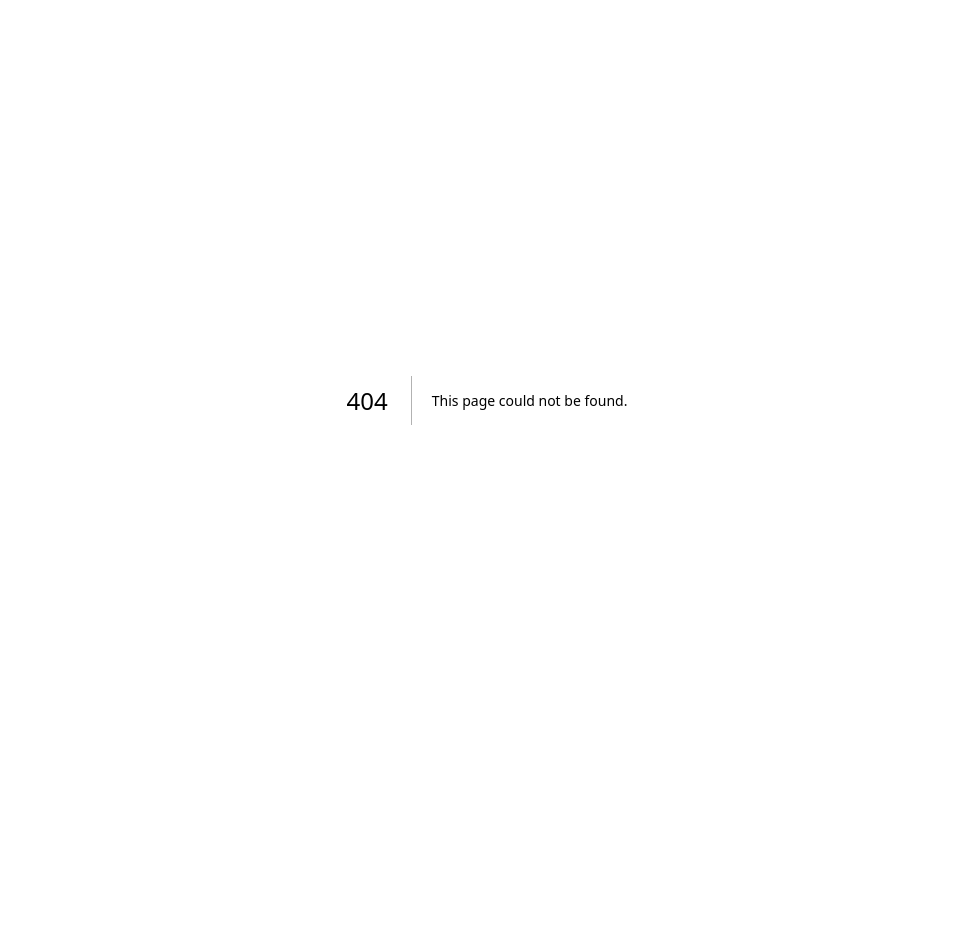
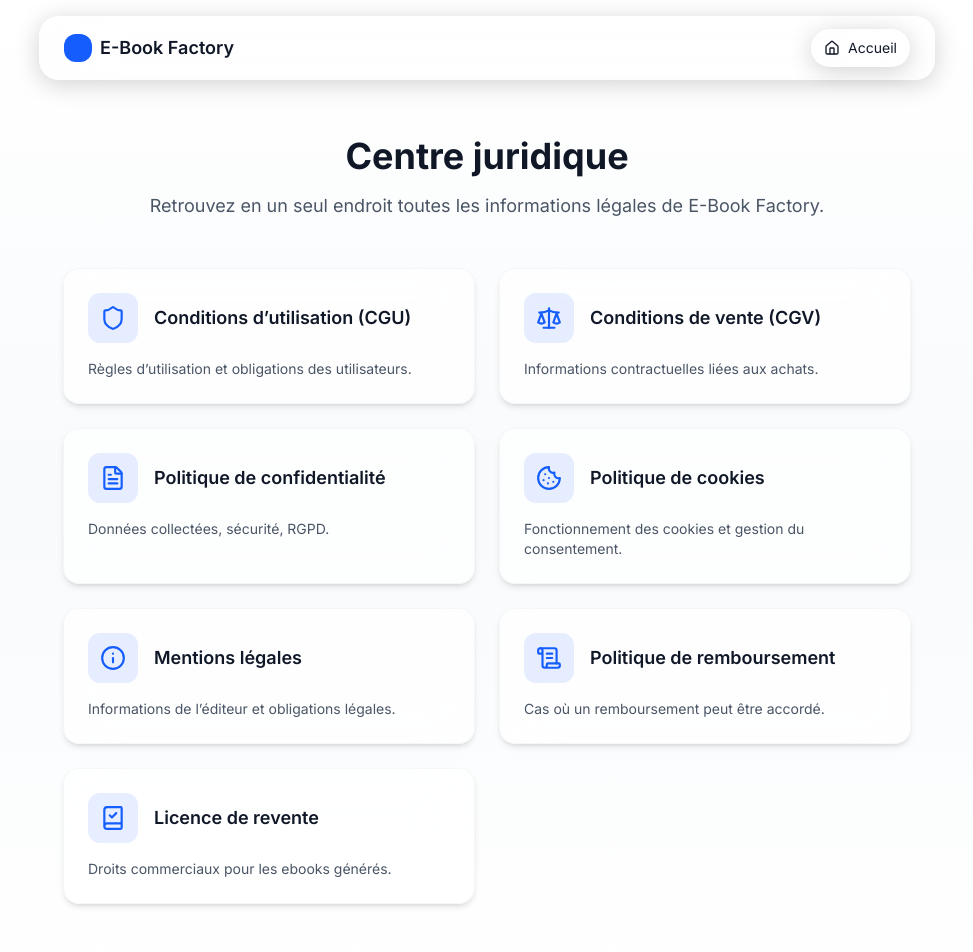
Before and after one commit to pacormn/ebook-factory, a Next.js app: page /legal-center in a window 1280 px wide. Before the commit this address had no page. Shown: the top 952 px of the page, without its empty margins (153-1126 px from the left). Before the commit the page ends 800 px from the top, so only its background shows below. Built offline with nearby package versions, Linux system fonts and the light colour scheme.

Commit message:
Update - footer

```diff
--- a/app/globals.css
+++ b/app/globals.css
@@ -315,3 +315,30 @@ html, body {
 .animate-glow-pulse {
   animation: glow-pulse 3s ease-in-out infinite;
 }
+
+
+@keyframes gradient-x {
+  0%, 100% {
+    background-position: 0% 50%;
+  }
+  50% {
+    background-position: 100% 50%;
+  }
+}
+
+.animate-gradient-x {
+  background-size: 200% 200%;
+  animation: gradient-x 8s ease infinite;
+}
+
+/* Footer link hover */
+.footer-link {
+  color: white;
+  opacity: 0.75;
+  transition: all 0.25s;
+}
+
+.footer-link:hover {
+  opacity: 1;
+  transform: translateX(2px);
+}
--- /dev/null
+++ b/app/legal-center/page.tsx
@@ -0,0 +1,133 @@
+import Link from "next/link";
+import { House, Shield, Scale, FileText, ScrollText, Cookie, BookCheck, Info } from "lucide-react";
+import Footer from "@/components/Footer";
+
+export const metadata = {
+  title: "Centre juridique | E-Book Factory",
+  description:
+    "Accédez rapidement à toutes les pages légales d’E-Book Factory : CGU, CGV, Confidentialité, Cookies, Mentions légales, Politique de remboursement et Licence.",
+  robots: "index,follow",
+};
+
+export default function LegalCenter() {
+  return (
+    <>
+      <main className="relative min-h-[100dvh] bg-gradient-to-b from-white via-slate-50 to-white dark:from-gray-950 dark:via-gray-900 dark:to-gray-950 pb-24">
+
+        {/* BLOBS */}
+        <div className="absolute top-[-250px] left-[-150px] w-[600px] h-[600px] bg-blue-400/40 dark:bg-blue-700/20 rounded-full blur-[135px] -z-10" />
+        <div className="absolute bottom-[-250px] right-[-150px] w-[600px] h-[600px] bg-purple-400/40 dark:bg-purple-700/20 rounded-full blur-[135px] -z-10" />
+
+        {/* HEADER */}
+        <div className="fixed top-4 left-1/2 -translate-x-1/2 z-50 w-[92%] md:w-[70%] px-6 py-3 glass-bar rounded-3xl navbar-pop shadow-xl">
+          <div className="flex items-center justify-between">
+
+            <Link href="/">
+              <div className="flex items-center gap-2 cursor-pointer">
+                <div className="h-7 w-7 bg-blue-600 rounded-xl" />
+                <h1 className="text-lg font-semibold">E-Book Factory</h1>
+              </div>
+            </Link>
+
+            <Link href="/">
+              <button className="glass-bar px-3 py-2 rounded-xl flex items-center gap-2 text-sm">
+                <House size={16} />
+                <span className="hidden sm:inline">Accueil</span>
+              </button>
+            </Link>
+
+          </div>
+        </div>
+
+        <div className="h-24" />
+
+        <section className="max-w-4xl mx-auto px-6 mt-10">
+
+          <div className="text-center mb-12">
+            <h1 className="text-4xl font-extrabold mb-4">Centre juridique</h1>
+            <p className="text-gray-600 dark:text-gray-300 text-lg">
+              Retrouvez en un seul endroit toutes les informations légales de E-Book Factory.
+            </p>
+          </div>
+
+          {/* GRID */}
+          <div className="grid grid-cols-1 sm:grid-cols-2 gap-6">
+
+            {/* CGU */}
+            <LegalCard
+              title="Conditions d’utilisation (CGU)"
+              icon={<Shield size={26} />}
+              link="/conditions"
+              desc="Règles d’utilisation et obligations des utilisateurs."
+            />
+
+            {/* CGV */}
+            <LegalCard
+              title="Conditions de vente (CGV)"
+              icon={<Scale size={26} />}
+              link="/conditions-vente"
+              desc="Informations contractuelles liées aux achats."
+            />
+
+            {/* Confidentialité */}
+            <LegalCard
+              title="Politique de confidentialité"
+              icon={<FileText size={26} />}
+              link="/politique-confidentialite"
+              desc="Données collectées, sécurité, RGPD."
+            />
+
+            {/* Cookies */}
+            <LegalCard
+              title="Politique de cookies"
+              icon={<Cookie size={26} />}
+              link="/cookies"
+              desc="Fonctionnement des cookies et gestion du consentement."
+            />
+
+            {/* Mentions légales */}
+            <LegalCard
+              title="Mentions légales"
+              icon={<Info size={26} />}
+              link="/mentions-legales"
+              desc="Informations de l’éditeur et obligations légales."
+            />
+
+            {/* Remboursement */}
+            <LegalCard
+              title="Politique de remboursement"
+              icon={<ScrollText size={26} />}
+              link="/remboursement"
+              desc="Cas où un remboursement peut être accordé."
+            />
+
+            {/* Licence */}
+            <LegalCard
+              title="Licence de revente"
+              icon={<BookCheck size={26} />}
+              link="/licence"
+              desc="Droits commerciaux pour les ebooks générés."
+            />
+          </div>
+
+        </section>
+      </main>
+      <Footer />
+    </>
+  );
+}
+
+function LegalCard({ title, desc, link, icon }: any) {
+  return (
+    <Link
+      href={link}
+      className="group p-6 rounded-2xl bg-white/70 dark:bg-gray-900/70 border border-gray-300/20 dark:border-gray-700/40 backdrop-blur-xl shadow-md hover:shadow-xl transition-all hover:-translate-y-1"
+    >
+      <div className="flex items-center gap-4 mb-4">
+        <div className="p-3 rounded-xl bg-blue-600/10 text-blue-600 dark:text-blue-400 group-hover:bg-blue-600/20 transition">{icon}</div>
+        <h3 className="text-lg font-semibold">{title}</h3>
+      </div>
+      <p className="text-gray-600 dark:text-gray-300 text-sm">{desc}</p>
+    </Link>
+  );
+}
```
